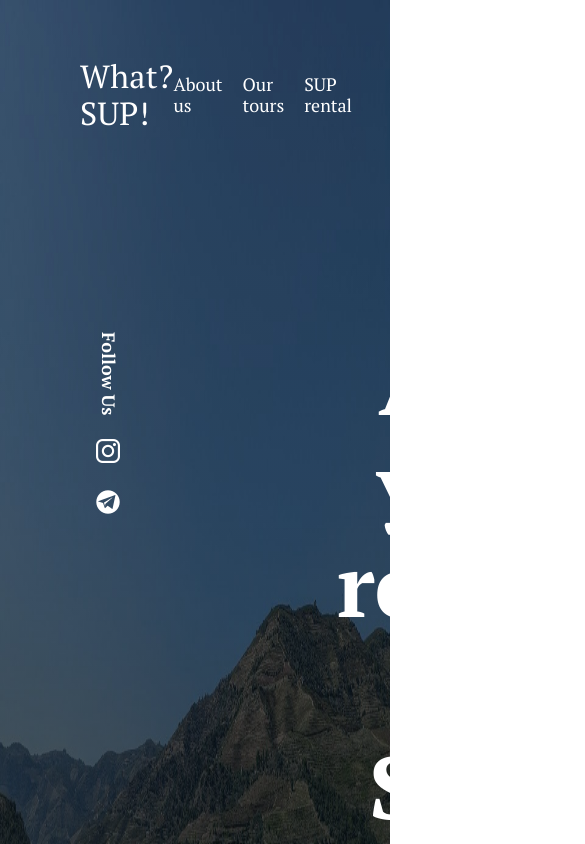
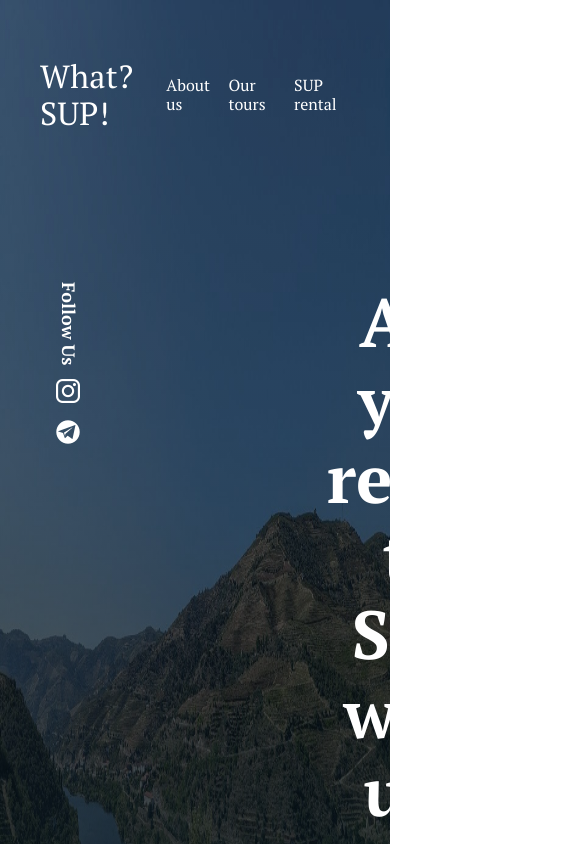
Before and after one commit to Andr43/WhatSUP, a React app in the folder frontend/: page / in a window 390 px wide. Shown: the top 844 px of the page, 585 px wide, since content can reach past the window. Built offline with nearby package versions, Linux system fonts and the light colour scheme.

Commit message:
Made adaptive layout for the first part of main page

```diff
--- a/frontend/src/components/MainPage/First/Header/css/Header.css
+++ b/frontend/src/components/MainPage/First/Header/css/Header.css
@@ -1,7 +1,24 @@
 .header {
-  margin: 0 80px 200px 80px;
+  margin: 0 80px 200px;
   padding-top: 58px;
   display: flex;
   justify-content: space-between;
   color: #fff;
 }
+
+@media screen and (max-width: 1024px) {
+  .header{
+    margin: 0 60px 200px;
+  }
+}
+@media screen and (max-width: 768px) {
+  .header{
+    margin: 0 40px 150px;
+  }
+}
+
+@media screen and (min-width: 320px) and (max-width: 450px) {
+  .header{
+    margin: 0 40px 150px;
+  }
+}
--- a/frontend/src/components/MainPage/First/Header/css/__link/header__link.css
+++ b/frontend/src/components/MainPage/First/Header/css/__link/header__link.css
@@ -8,3 +8,17 @@
 .header__link:last-child {
   margin-right: 0;
 }
+
+@media screen and (max-width: 768px) {
+  .header__link{
+    font-size: 16px;
+    margin-right: 15px;
+  }
+}
+
+@media screen and (min-width: 320px) and (max-width: 450px) {
+  .header__link{
+    font-size: 16px;
+    margin-right: 15px;
+  }
+}
--- a/frontend/src/components/MainPage/First/Promo/css/Promo.css
+++ b/frontend/src/components/MainPage/First/Promo/css/Promo.css
@@ -3,3 +3,21 @@
   margin: 0 80px;
   padding-bottom: 344px;
 }
+
+@media screen and (max-width: 1024px) {
+  .promo{
+    padding-bottom: 244px;
+  }
+}
+@media screen and (max-width: 768px) {
+  .promo{
+    margin: 0 40px;
+    padding-bottom: 344px;
+  }
+}
+
+@media screen and (min-width: 320px) and (max-width: 450px) {
+  .promo{
+    padding-bottom: 344px;
+  }
+}
--- a/frontend/src/components/MainPage/First/Promo/css/__header/promo__header.css
+++ b/frontend/src/components/MainPage/First/Promo/css/__header/promo__header.css
@@ -4,4 +4,23 @@
   text-align: center;
   color: #fff;
   max-width: 700px;
+  align-self: center;
 }
+
+@media screen and (max-width: 1024px) {
+  .promo__header{
+    font-size: 68px;
+  }
+}
+@media screen and (max-width: 768px) {
+  .promo__header{
+    font-size: 58px;
+    max-width: 500px;
+  }
+}
+
+@media screen and (min-width: 320px) and (max-width: 450px) {
+  .promo__header{
+    font-size: 68px;
+  }
+}
--- a/frontend/src/components/MainPage/First/Promo/css/__link/promo__link.css
+++ b/frontend/src/components/MainPage/First/Promo/css/__link/promo__link.css
@@ -5,3 +5,15 @@
 .promo__link:last-child {
   margin-bottom: 0;
 }
+
+@media screen and (max-width: 768px) {
+  .promo__link{
+    margin-bottom: 18px;
+  }
+}
+
+@media screen and (min-width: 320px) and (max-width: 450px) {
+  .promo__link{
+    margin-bottom: 14px;
+  }
+}
--- a/frontend/src/components/MainPage/First/Promo/css/__links/promo__links.css
+++ b/frontend/src/components/MainPage/First/Promo/css/__links/promo__links.css
@@ -2,5 +2,22 @@
   display: flex;
   flex-direction: column;
   align-items: center;
-  margin-right: 200px;
+  margin-right: 230px;
 }
+
+@media screen and (max-width: 1024px) {
+  .promo__links{
+    margin-right: 130px;
+  }
+}
+@media screen and (max-width: 768px) {
+  .promo__links{
+    margin-right: 80px;
+  }
+}
+
+@media screen and (min-width: 320px) and (max-width: 450px) {
+  .promo__links{
+    margin-right: 230px;
+  }
+}
--- a/frontend/src/components/MainPage/First/Promo/css/__par/promo__par.css
+++ b/frontend/src/components/MainPage/First/Promo/css/__par/promo__par.css
@@ -5,3 +5,15 @@
   color: #fff;
   margin-bottom: 24px;
 }
+
+@media screen and (max-width: 768px) {
+  .promo__par{
+    margin-bottom: 18px;
+  }
+}
+
+@media screen and (min-width: 320px) and (max-width: 450px) {
+  .promo__par{
+    margin-bottom: 14px;
+  }
+}
--- a/frontend/src/components/MainPage/Main/css/__header/main__header.css
+++ b/frontend/src/components/MainPage/Main/css/__header/main__header.css
@@ -4,3 +4,15 @@
   padding-top: 30px;
   font-size: 40px;
 }
+
+@media screen and (max-width: 768px) {
+  .main__header{
+    font-size: 30px;
+  }
+}
+
+@media screen and (min-width: 320px) and (max-width: 450px) {
+  .promo__header{
+    font-size: 68px;
+  }
+}
--- a/frontend/src/components/MainPage/Main/css/__image/main__image.css
+++ b/frontend/src/components/MainPage/Main/css/__image/main__image.css
@@ -5,3 +5,16 @@
   bottom: 100px;
   border-radius: 20px;
 }
+
+@media screen and (max-width: 768px) {
+  .main__image{
+    width: 280px;
+    height: 380px;
+  }
+}
+
+@media screen and (min-width: 320px) and (max-width: 450px) {
+  .main__image{
+    font-size: 68px;
+  }
+}
```
